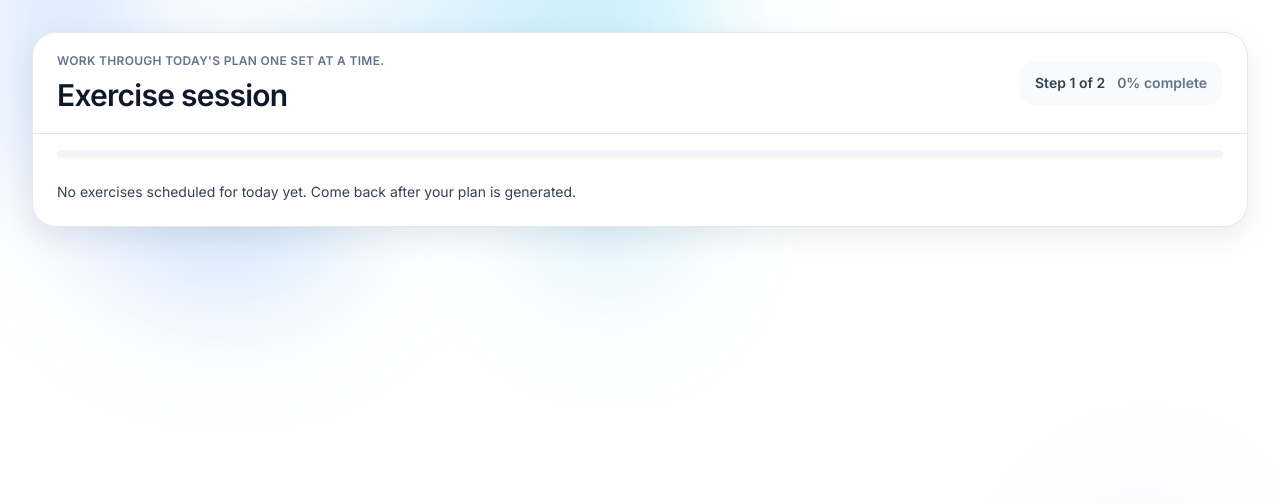
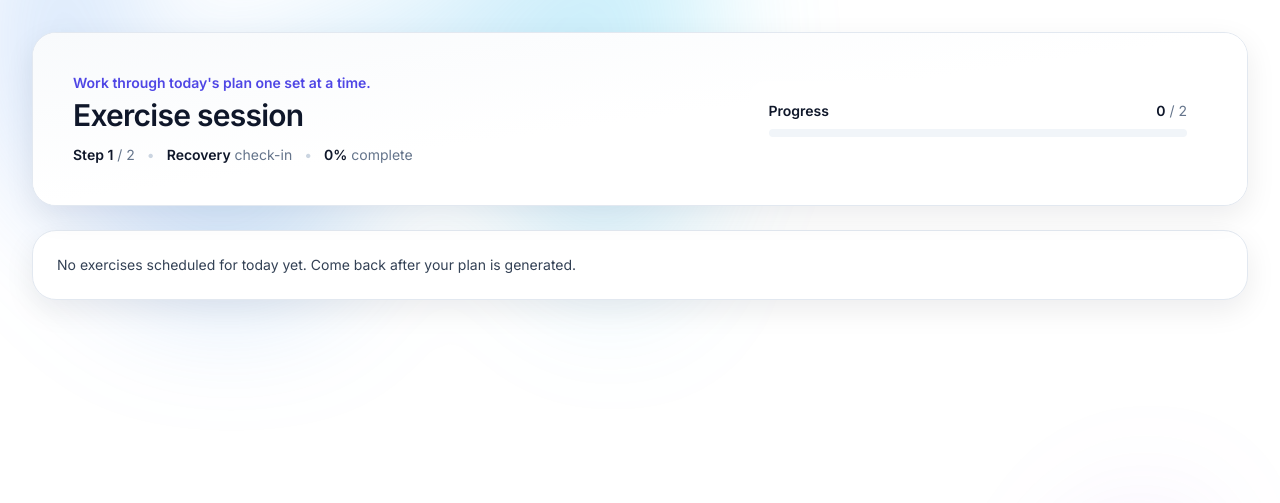
Before and after one commit to h0n24/knees, a Django app: page /health/exercise/ in a window 1280 px wide. Shown: the part 61-564 px from the top of the page. Run offline with Django 5.2, Linux system fonts and the light colour scheme; the visitor is signed in with stand-in values (Sample User, id 1); data that the repository does not hold is empty; some libraries are stand-ins or nearby versions.

Commit message:
Revamp exercise session layout

```diff
--- a/templates/pages/exercise_session.html
+++ b/templates/pages/exercise_session.html
@@ -17,69 +17,140 @@
   .slider__labels { display: flex; justify-content: space-between; font-weight: 700; color: #475569; margin-top: 0.5rem; }
 </style>
 
-<section class="rounded-3xl border border-slate-200 bg-white shadow-soft">
-  <div class="flex flex-col gap-4 border-b border-slate-200 px-6 py-5 sm:flex-row sm:items-center sm:justify-between">
-    <div>
-      <p class="text-xs font-semibold uppercase tracking-wide text-slate-500">{{ headline }}</p>
-      <h1 class="mt-2 text-2xl font-semibold tracking-tight text-slate-900 sm:text-3xl">{{ title }}</h1>
-    </div>
-    <div class="flex items-center gap-3 rounded-2xl bg-slate-50 px-4 py-3 text-sm font-semibold text-slate-700">
-      <span>Step {{ current_step_number }} of {{ total_steps }}</span>
-      <span class="hidden text-slate-500 sm:inline">{{ progress_percent|floatformat:0 }}% complete</span>
+<section class="relative overflow-hidden rounded-3xl border border-slate-200 bg-white shadow-soft">
+  <div class="absolute inset-0 bg-gradient-to-br from-slate-50 via-white to-white"></div>
+  <div class="relative p-6 sm:p-10">
+    <div class="grid grid-cols-1 gap-6 lg:grid-cols-12 lg:items-center">
+      <div class="lg:col-span-7">
+        <p class="text-sm font-semibold text-indigo-600">{{ headline }}</p>
+        <h1 class="mt-1 text-2xl font-semibold tracking-tight text-slate-900 sm:text-3xl">{{ title }}</h1>
+        <div class="mt-3 flex flex-wrap items-center gap-x-3 gap-y-1 text-sm">
+          <span class="text-slate-600">
+            <span class="font-semibold text-slate-900">Step {{ current_step_number }}</span>
+            <span class="text-slate-500">/ {{ total_steps }}</span>
+          </span>
+          <span class="text-slate-300">•</span>
+          {% if current_step %}
+          <span class="text-slate-600">
+            <span class="font-semibold text-slate-900">Set {{ current_step.set_number }}</span>
+            <span class="text-slate-500">of {{ current_step.daily_exercise.sets|default:1 }}</span>
+          </span>
+          <span class="text-slate-300">•</span>
+          {% elif post_exercise_stage == 0 %}
+          <span class="text-slate-600">
+            <span class="font-semibold text-slate-900">Recovery</span>
+            <span class="text-slate-500">check-in</span>
+          </span>
+          <span class="text-slate-300">•</span>
+          {% elif post_exercise_stage == 1 %}
+          <span class="text-slate-600">
+            <span class="font-semibold text-slate-900">Fatigue</span>
+            <span class="text-slate-500">assessment</span>
+          </span>
+          <span class="text-slate-300">•</span>
+          {% endif %}
+          <span class="text-slate-600">
+            <span class="font-semibold text-slate-900">{{ progress_percent|floatformat:0 }}%</span>
+            <span class="text-slate-500">complete</span>
+          </span>
         </div>
       </div>
 
-  <div class="px-6 pt-4">
-    <div class="h-2 w-full overflow-hidden rounded-full bg-slate-100">
-      <div class="h-full rounded-full bg-indigo-500 transition-all" style="width: {{ progress_percent }}%"></div>
+      <div class="lg:col-span-5">
+        <div class="rounded-2xl bg-white/70 p-4 backdrop-blur sm:p-5">
+          <div class="flex items-center justify-between">
+            <div class="text-sm font-semibold text-slate-900">Progress</div>
+            {% with completed=current_step_number|add:"-1" %}
+            <div class="text-sm text-slate-500">
+              <span class="font-semibold text-slate-900">{{ completed|default_if_none:0 }}</span> / {{ total_steps }}
+            </div>
+            {% endwith %}
+          </div>
+          <div class="mt-2 h-2 w-full overflow-hidden rounded-full bg-slate-100">
+            <div class="h-full rounded-full bg-indigo-600 transition-all" style="width: {{ progress_percent }}%"></div>
+          </div>
+        </div>
+      </div>
+    </div>
+  </div>
+</section>
+
+<div class="mt-6">
+  {% if steps %}
+    {% if current_step %}
+      <section class="grid grid-cols-1 gap-6 lg:grid-cols-12">
+        <div class="lg:col-span-7">
+          <div class="overflow-hidden rounded-3xl border border-slate-200 bg-white shadow-soft">
+            <div class="border-b border-slate-200 px-6 py-5">
+              <h2 class="text-base font-semibold tracking-tight text-slate-900">Demonstration</h2>
+              <p class="mt-1 text-sm text-slate-600">Follow the movement slowly and stay within a pain-free range.</p>
+            </div>
+            <figure class="bg-slate-50">
+              <img
+                src="{% static 'exercises' %}/{{ current_step.daily_exercise.exercise.external_id }}.png"
+                alt="{{ current_step.daily_exercise.exercise.name }} exercise demonstration"
+                class="w-full object-contain"
+                loading="lazy"
+              />
+            </figure>
+          </div>
+        </div>
+
+        <div class="lg:col-span-5">
+          <div class="rounded-3xl border border-slate-200 bg-white shadow-soft">
+            <div class="border-b border-slate-200 px-6 py-5">
+              <p class="text-xs font-semibold uppercase tracking-wide text-slate-500">Set {{ current_step.set_number }} of {{ current_step.daily_exercise.sets|default:1 }}</p>
+              <h2 class="mt-1 text-lg font-semibold tracking-tight text-slate-900">{{ current_step.daily_exercise.exercise.name }}</h2>
+              <div class="mt-3 flex flex-wrap gap-2">
+                <span class="inline-flex items-center rounded-full bg-slate-100 px-3 py-1 text-sm font-semibold text-slate-700">{{ current_step.daily_exercise.repetitions|default:"Repetitions not specified" }}</span>
+                <span class="inline-flex items-center rounded-full bg-slate-100 px-3 py-1 text-sm font-semibold text-slate-700">Difficulty {{ current_step.daily_exercise.exercise.difficulty_range }}</span>
               </div>
             </div>
 
             <div class="p-6">
-    {% if steps %}
-      {% if current_step %}
-        <div class="grid gap-6 lg:grid-cols-2 lg:items-start">
-          <div class="overflow-hidden rounded-3xl border border-slate-200 bg-slate-50 shadow-sm">
-            <figure class="aspect-square bg-slate-100">
-              <img
-                src="{% static 'exercises' %}/{{ current_step.daily_exercise.exercise.external_id }}.png"
-                alt="{{ current_step.daily_exercise.exercise.name }} exercise demonstration"
-                class="h-full w-full object-cover"
-                loading="lazy"
-              />
-            </figure>
+              {% if current_step.daily_exercise.exercise.info %}
+              <div>
+                <div class="text-sm font-semibold text-slate-900">How to do it</div>
+                <p class="mt-2 text-sm leading-6 text-slate-600">{{ current_step.daily_exercise.exercise.info }}</p>
               </div>
-
-          <div class="rounded-3xl border border-slate-200 bg-white p-6 shadow-soft">
-            <p class="text-xs font-semibold uppercase tracking-wide text-slate-500">Set {{ current_step.set_number }} of {{ current_step.daily_exercise.sets|default:1 }}</p>
-            <h2 class="mt-2 text-2xl font-semibold text-slate-900">{{ current_step.daily_exercise.exercise.name }}</h2>
-            <p class="mt-2 text-lg font-semibold text-slate-800">{{ current_step.daily_exercise.repetitions|default:"Repetitions not specified" }}</p>
-            <p class="mt-1 text-sm text-slate-500">Difficulty {{ current_step.daily_exercise.exercise.difficulty_range }}</p>
-            {% if current_step.daily_exercise.exercise.info %}
-              <p class="mt-3 text-sm text-slate-600">{{ current_step.daily_exercise.exercise.info }}</p>
               {% endif %}
 
-            <form method="post" class="mt-6 flex items-center gap-3">
+              <div class="mt-6 flex flex-col gap-3 sm:flex-row">
+                <form method="post" class="flex w-full justify-end sm:w-auto">
                   {% csrf_token %}
-              <button type="submit" class="inline-flex items-center justify-center rounded-full bg-indigo-600 px-5 py-3 text-sm font-semibold text-white shadow-soft transition hover:bg-indigo-500">
+                  <button type="submit" class="inline-flex w-full items-center justify-center rounded-full bg-indigo-600 px-5 py-3 text-sm font-semibold text-white shadow-soft transition hover:bg-indigo-500 sm:w-auto">
                     Next
-                <span class="ml-2">▶</span>
+                    <span class="ml-2" aria-hidden="true">→</span>
                   </button>
                 </form>
               </div>
+
+              <div class="mt-6 rounded-2xl bg-slate-50 p-4">
+                <div class="text-sm font-semibold text-slate-900">Session tips</div>
+                <ul class="mt-2 space-y-2 text-sm text-slate-600">
+                  <li class="flex gap-2"><span>Move slow. No bouncing.</span></li>
+                  <li class="flex gap-2"><span>Stop if pain spikes or sharpens.</span></li>
+                  <li class="flex gap-2"><span>Consistency beats intensity.</span></li>
+                </ul>
               </div>
+            </div>
+          </div>
+        </div>
+      </section>
     {% elif post_exercise_stage == 0 %}
-        <div class="grid gap-6 lg:grid-cols-2 lg:items-start">
-          <div class="rounded-3xl border border-slate-200 bg-white p-6 shadow-soft lg:col-span-2">
+      <div class="rounded-3xl border border-slate-200 bg-white shadow-soft">
+        <div class="border-b border-slate-200 px-6 py-5">
           <p class="text-xs font-semibold uppercase tracking-wide text-slate-500">Recovery</p>
-            <h2 class="mt-2 text-2xl font-semibold text-slate-900">Sleep &amp; nutrition check-in</h2>
+          <h2 class="mt-1 text-xl font-semibold tracking-tight text-slate-900">Sleep &amp; nutrition check-in</h2>
           <p class="mt-2 text-sm text-slate-600">Take a moment to record how you rested and what you ate today.</p>
+        </div>
 
+        <div class="p-6">
           {% if recovery_form.non_field_errors %}
             <div class="form-errors">{{ recovery_form.non_field_errors }}</div>
           {% endif %}
 
-            <form method="post" class="mt-6 grid grid-cols-1 gap-4 md:grid-cols-2">
+          <form method="post" class="grid grid-cols-1 gap-4 md:grid-cols-2">
             {% csrf_token %}
 
             <div class="space-y-2">
@@ -121,14 +192,17 @@
         </div>
       </div>
     {% elif post_exercise_stage == 1 %}
-        <div class="rounded-3xl border border-slate-200 bg-white p-6 shadow-soft">
+      <div class="rounded-3xl border border-slate-200 bg-white shadow-soft">
+        <div class="border-b border-slate-200 px-6 py-5">
           <p class="text-xs font-semibold uppercase tracking-wide text-slate-500">Feedback</p>
-          <h2 class="mt-2 text-2xl font-semibold text-slate-900">Fatigue Assessment (5 questions)</h2>
+          <h2 class="mt-1 text-xl font-semibold tracking-tight text-slate-900">Fatigue Assessment (5 questions)</h2>
           <p class="mt-2 text-sm text-slate-600">Answer how you usually feel.</p>
+        </div>
 
-          <form method="post" class="mt-6 space-y-6">
+        <div class="p-6">
+          <form method="post" class="space-y-6">
             {% csrf_token %}
-            <div class="space-y-6">
+            <div class="space-y-4">
               {% for question in fas_questions %}
                 <div class="rounded-2xl border border-slate-200 bg-slate-50 p-4">
                   <p class="text-xs font-semibold uppercase tracking-wide text-slate-500">Question {{ forloop.counter }}</p>
@@ -153,6 +227,7 @@
               <button type="submit" class="inline-flex items-center justify-center rounded-full bg-indigo-600 px-5 py-3 text-sm font-semibold text-white shadow-soft transition hover:bg-indigo-500">Next</button>
             </div>
           </form>
+        </div>
       </div>
       {{ fas_options|json_script:"fas-options-data" }}
       <script>
@@ -214,7 +289,7 @@
           })();
       </script>
     {% else %}
-        <div class="rounded-3xl border border-slate-200 bg-white p-6 text-center shadow-soft">
+      <div class="rounded-3xl border border-slate-200 bg-white p-8 text-center shadow-soft">
         <h2 class="text-2xl font-semibold text-slate-900">All done for today</h2>
         <p class="mt-2 text-sm text-slate-600">You completed all exercises and check-ins. Great work!</p>
         <div class="mt-5 flex justify-center">
@@ -223,8 +298,7 @@
       </div>
     {% endif %}
   {% else %}
-      <p class="text-sm text-slate-700">No exercises scheduled for today yet. Come back after your plan is generated.</p>
+    <div class="rounded-3xl border border-slate-200 bg-white p-6 text-sm text-slate-700 shadow-soft">No exercises scheduled for today yet. Come back after your plan is generated.</div>
   {% endif %}
 </div>
-</section>
 {% endblock %}
```
Lines whose indentation alone changed are shown as unchanged.
